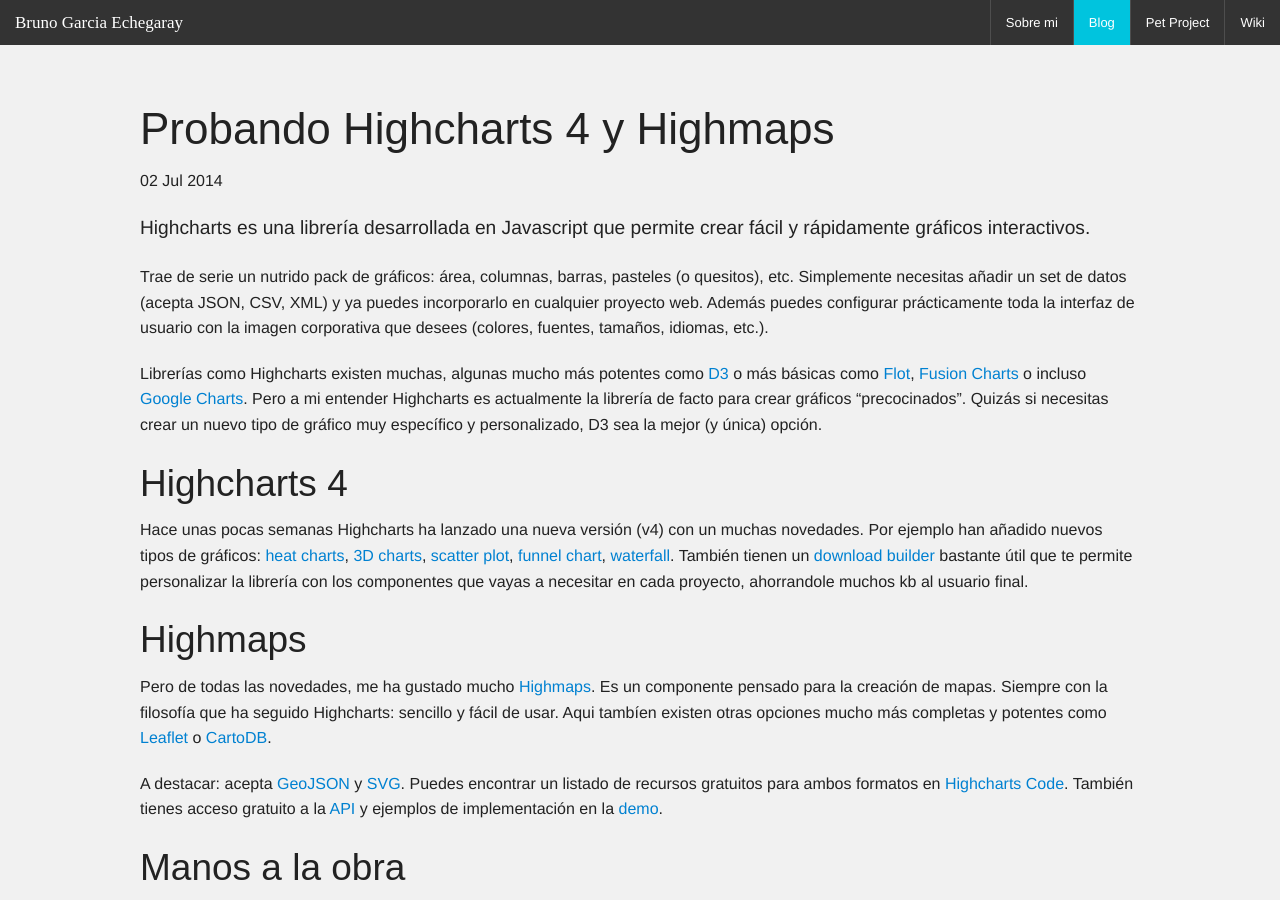
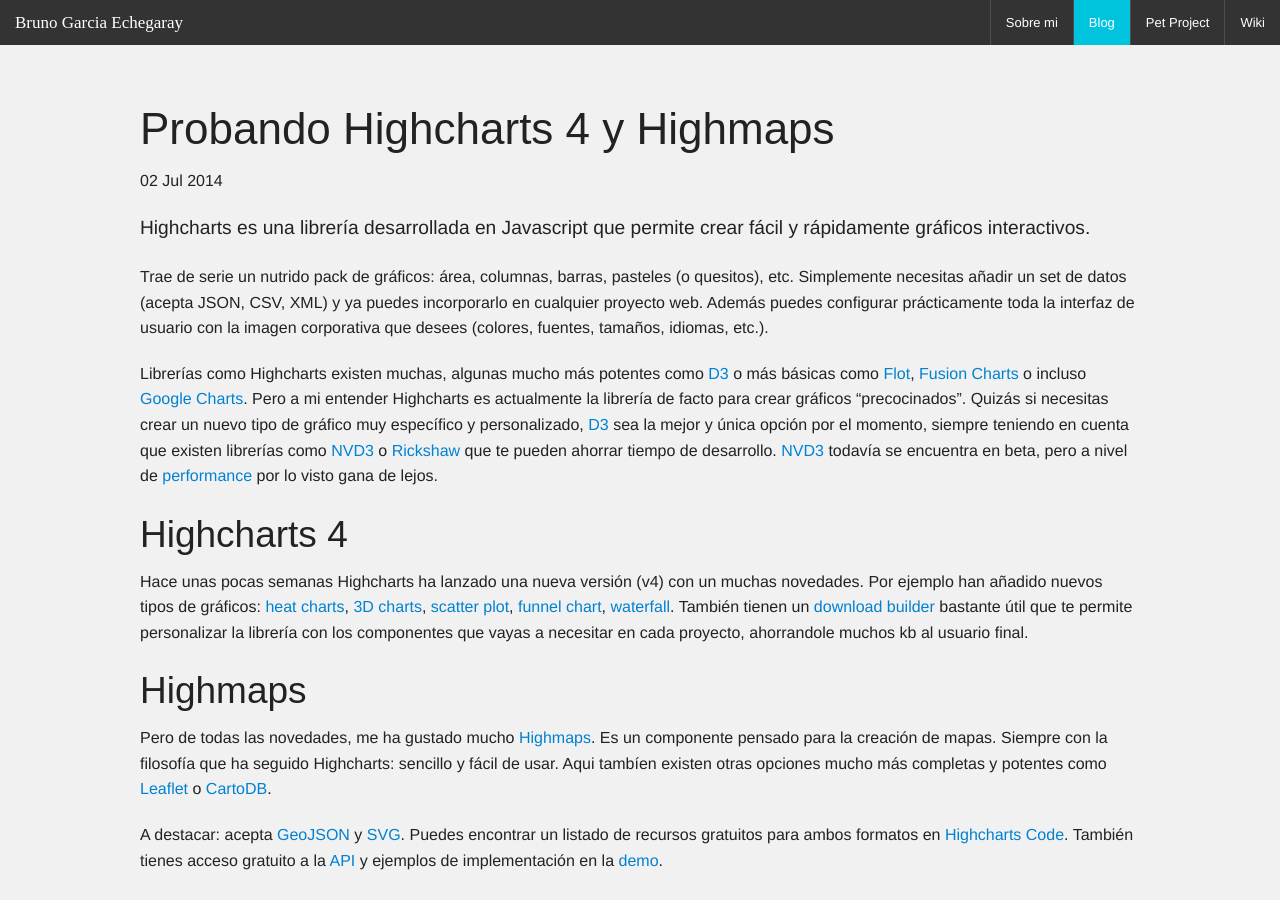
Before and after one commit to brunogarcia/portfolio-jekyll, a Jekyll site: the page built from _posts/2014-07-02-probando-highcharts-4-highmaps.markdown, in a window 1280 px wide and 900 px high. Built offline with Jekyll 4.4.1, drawn with Linux system fonts in a browser that asks for light colours; Markdown is read by kramdown in place of the engine named in the settings.

Commit message:
References about D3 libraries

```diff
--- a/_posts/2014-07-02-probando-highcharts-4-highmaps.markdown
+++ b/_posts/2014-07-02-probando-highcharts-4-highmaps.markdown
@@ -8,7 +8,8 @@
 
 Trae de serie un nutrido pack de gráficos: área, columnas, barras, pasteles (o quesitos), etc. Simplemente necesitas añadir un set de datos (acepta JSON, CSV, XML) y ya puedes incorporarlo en cualquier proyecto web. Además puedes configurar prácticamente toda la interfaz de usuario con la imagen corporativa que desees (colores, fuentes, tamaños, idiomas, etc.).
 
-Librerías como Highcharts existen muchas, algunas mucho más potentes como [D3](http://d3js.org/) o más básicas como [Flot](http://www.flotcharts.org/), [Fusion Charts](http://www.fusioncharts.com/) o incluso [Google Charts](https://developers.google.com/chart/). Pero a mi entender Highcharts es actualmente la librería de facto para crear gráficos "precocinados". Quizás si necesitas crear un nuevo tipo de gráfico muy específico y personalizado, D3 sea la mejor (y única) opción.
+Librerías como Highcharts existen muchas, algunas mucho más potentes como [D3](http://d3js.org/) o más básicas como [Flot](http://www.flotcharts.org/), [Fusion Charts](http://www.fusioncharts.com/) o incluso [Google Charts](https://developers.google.com/chart/). Pero a mi entender Highcharts es actualmente la librería de facto para crear gráficos "precocinados".
+Quizás si necesitas crear un nuevo tipo de gráfico muy específico y personalizado, [D3](http://d3js.org/) sea la mejor y única opción por el momento, siempre teniendo en cuenta que existen librerías como [NVD3](http://nvd3.org/) o [Rickshaw](http://code.shutterstock.com/rickshaw/) que te pueden ahorrar tiempo de desarrollo. [NVD3](http://nvd3.org/) todavía se encuentra en beta, pero a nivel de [performance]( http://jsperf.com/charts-lib-comparasion/8) por lo visto gana de lejos.
 
 ## Highcharts 4
 
```
